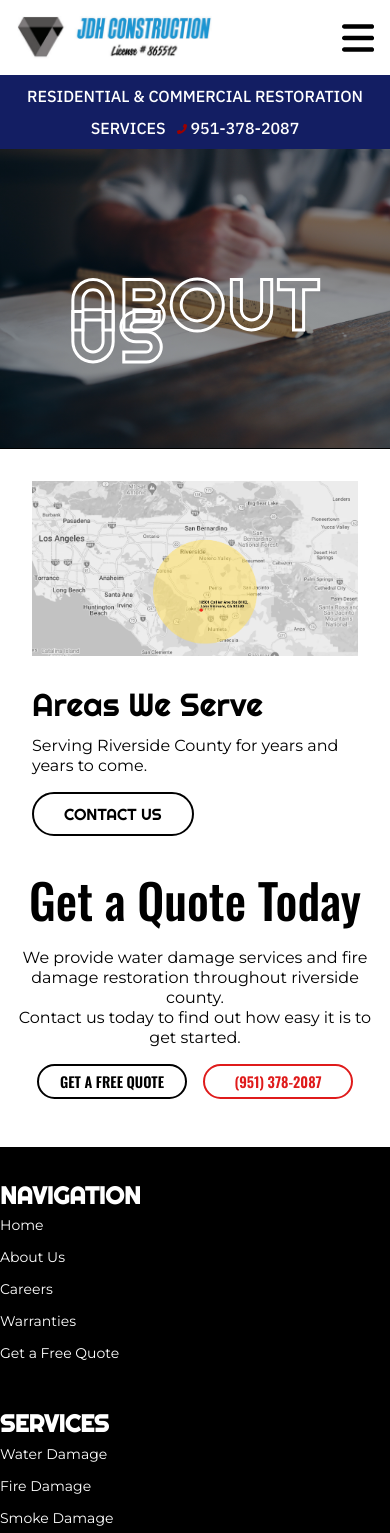
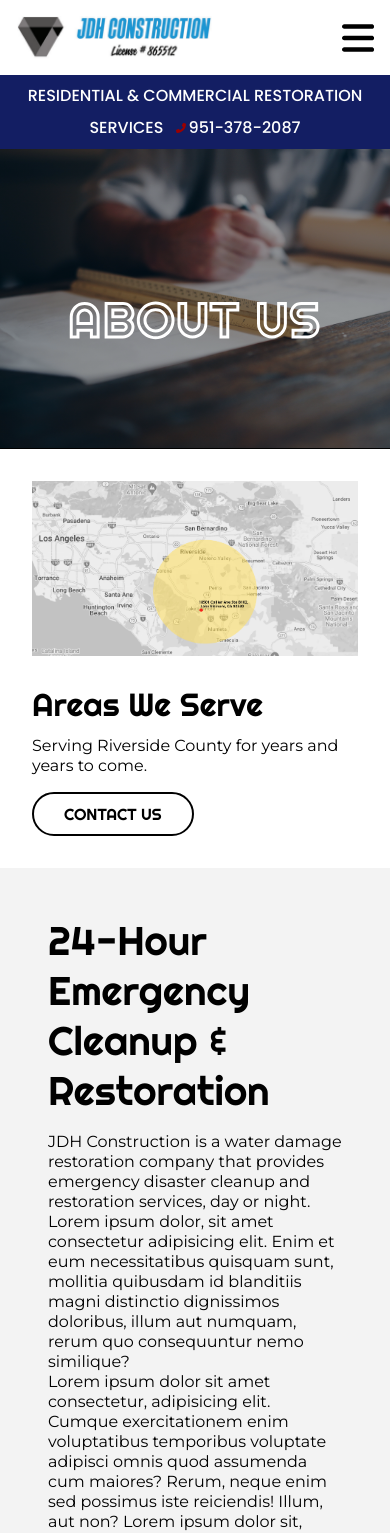
Before and after one commit to khale913/new-JDHconstruction, an Angular app: page /about in a window 390 px wide. Shown: the top 1533 px of the page. Built offline with nearby package versions, Linux system fonts and the light colour scheme.

Commit message:
about page

```diff
--- a/src/app/about-us/about-us.component.html
+++ b/src/app/about-us/about-us.component.html
@@ -17,5 +17,19 @@
     </div>
   </div>
 </div>
+
+<div class="work-container">
+  <h2>24-Hour Emergency Cleanup & Restoration</h2>
+  <p>JDH Construction is a water damage restoration company that provides emergency disaster cleanup and restoration
+    services, day or night. Lorem ipsum dolor, sit amet consectetur adipisicing elit. Enim et eum necessitatibus
+    quisquam sunt, mollitia quibusdam id blanditiis magni distinctio dignissimos doloribus, illum aut numquam, rerum quo
+    consequuntur nemo similique?
+  </p>
+  <p>Lorem ipsum dolor sit amet consectetur, adipisicing elit. Cumque exercitationem enim voluptatibus temporibus
+    voluptate adipisci omnis quod assumenda cum maiores? Rerum, neque enim sed possimus iste reiciendis! Illum, aut non?
+    Lorem ipsum dolor sit, amet consectetur adipisicing elit. Tenetur, natus. Autem labore et recusandae impedit facilis
+    harum temporibus dolor minus fuga dicta eligendi modi soluta error eos, accusamus veniam? Ipsam.</p>
+</div>
+
 <app-quote-box></app-quote-box>
 <!-- <img src="../../assets/images/mapimage.png" alt=""> -->
--- a/src/app/about-us/about-us.component.scss
+++ b/src/app/about-us/about-us.component.scss
@@ -24,6 +24,9 @@
 .text {
   position: absolute;
   color: red;
+  width: 100%;
+  text-align: center;
+  justify-content: center;
   top: 60%;
   left: 50%;
   transform: translate(-50%, -50%);
@@ -99,6 +102,37 @@
   transition-delay: .1s;
 }
 
+.work-container {
+  background-color: rgb(243,243,243);
+  padding: 3rem;
+}
+
+.work-container h2 {
+  font-size: 3rem;
+  font-family: 'Righteous', cursive;
+  margin-bottom: 2rem;
+}
+
+.work-container p {
+  font-size: 1.1rem;
+  line-height: 25px;
+  margin: 0 8rem 0 0;
+  font-family: 'Montserrat', sans-serif;
+}
+
+@media screen and (max-width: 1080px) {
+  .work-container h2 {
+    line-height: 50px;
+  }
+
+  .work-container p {
+    font-size: 1.1rem;
+    line-height: 25px;
+    margin: 0 8rem 0 0;
+    font-family: 'Montserrat', sans-serif;
+  }
+}
+
 @media screen and (max-width: 750px) {
 .areas-container {
   flex-direction: column;
@@ -123,4 +157,21 @@
 .areas-container {
   margin: 2rem;
 }
+
+.work-container h2 {
+  font-size: 2.5rem;
+  margin-bottom: 1rem;
 }
+
+.work-container p {
+  font-size: 1rem;
+  line-height: 20px;
+  margin: 0 0rem 0 0;
+}
+}
+
+@media screen and (max-width: 400px) {
+.top-header {
+  font-size: 3rem;
+}
+}
--- a/src/app/app.component.html
+++ b/src/app/app.component.html
@@ -12,6 +12,10 @@
 <link
   href="https://fonts.googleapis.com/css2?family=Montserrat:ital,wght@0,400;0,500;1,400;1,500&family=Righteous&display=swap"
   rel="stylesheet">
+<link rel="preconnect" href="https://fonts.googleapis.com">
+<link rel="preconnect" href="https://fonts.gstatic.com" crossorigin>
+<link href="https://fonts.googleapis.com/css2?family=Poppins:wght@100;200;300;400;500;600;700;800&display=swap"
+  rel="stylesheet">
 <app-header></app-header>
 <router-outlet></router-outlet>
 <app-footer></app-footer>
--- a/src/app/header/header.component.scss
+++ b/src/app/header/header.component.scss
@@ -20,7 +20,7 @@
   padding: .3rem 0;
   color: white;
   margin: 0;
-  font-family: 'IBM Plex Sans', sans-serif;
+  font-family: 'Poppins', sans-serif;
 }
 
 .phone-icon {
@@ -57,7 +57,7 @@
 }
 
 .email-box h2 {
-  font-family: 'IBM Plex Sans', sans-serif;
+  font-family: 'Poppins', sans-serif;
   font-weight: 600;
   font-size: 1rem;
   margin: 0;
@@ -110,16 +110,15 @@
   margin: 0 10px;
   text-decoration: none;
   font-size: 16px;
-  font-family: 'IBM Plex Sans', sans-serif;
+  font-family: 'Poppins', sans-serif;
   font-weight: 600;
   white-space: nowrap;
 }
 
 .nav-btn:hover {
-
+  color:  rgb(230, 0, 0);
   transition: .2s;
-  transition-delay: .1s;
-  border-bottom: 2px solid rgb(230, 0, 0);
+  // border-bottom: 2px solid rgb(230, 0, 0);
 }
 
 /* Dropdown container - needed to position the dropdown content */
@@ -132,7 +131,7 @@
 /* Style the dropdown button to fit inside the topnav */
 .dropdown .dropbtn {
   font-size: 16px;
-  font-family: 'IBM Plex Sans', sans-serif;
+  font-family: 'Poppins', sans-serif;
   font-weight: 600;
   border: none;
   white-space: nowrap;
@@ -145,6 +144,8 @@
   font-family: inherit;
   margin: 0;
 }
+
+
 
 /* Style the dropdown content (hidden by default) */
 .dropdown-content {
@@ -177,6 +178,8 @@
 .topnav a:hover, .dropdown:hover .dropbtn {
   // background-color: #555;
   // color: white;
+  transition: .2s;
+  color:red;
 }
 
 /* Add a grey background to dropdown links on hover */
--- a/src/app/home/home.component.html
+++ b/src/app/home/home.component.html
@@ -11,10 +11,10 @@
   <div class="text">
     <div class="decor-line"></div>
     <div class="text-container">
-      <h2 class="main-text margin-bot colored-text">DAY OR NIGHT</h2>
-      <h2 class="main-text colored-text margin-bot">FIRE WATER & MOLD</h2>
-      <h2 class="main-text colored-text">RESTORATION SERVICES</h2>
-      <h2 class="subtext">24/7 FIRE WATER & MOLD CLEANUP</h2>
+      <h1 class="main-text margin-bot colored-text">DAY OR NIGHT</h1>
+      <h1 class="main-text colored-text margin-bot">FIRE WATER & MOLD</h1>
+      <h1 class="main-text colored-text">RESTORATION SERVICES</h1>
+      <h1 class="subtext">24/7 FIRE WATER & MOLD CLEANUP</h1>
       <div class="button-container">
         <button class="contact-btn">CONTACT US</button>
         <button class="about-btn">ABOUT US</button>
@@ -31,8 +31,8 @@
     <div class="what-header">
       <h2 class="what-head">What We Do</h2>
       <div class="horizontal-line"></div>
-      <h2 class="what-subhead">We provide 24/7 Water Fire & Mold emergency disaster cleanup and restoration services.
-      </h2>
+      <h1 class="what-subhead">We provide 24/7 Water Fire & Mold emergency disaster cleanup and restoration services.
+      </h1>
     </div>
     <div class="what-paragraph">
       <p class="informational-text">Lorem ipsum dolor sit amet consectetur adipisicing elit. Aliquid ut voluptatum
@@ -54,8 +54,8 @@
   <div class="servicesText">
     <div class="servicesText-container">
       <h2 class="services-main-text">Our Services</h2>
-      <p class="services-main-subtext margin-bot">Restoration services for property owners who experience large-scale
-        property damage.</p>
+      <h1 class="services-main-subtext margin-bot">Restoration services for property owners who experience large-scale
+        property damage.</h1>
       <div class="services-box-container space-bot">
         <div class="services-box">
           <div class="box-img fire"></div>
--- a/src/app/home/home.component.scss
+++ b/src/app/home/home.component.scss
@@ -23,7 +23,7 @@
   padding: .3rem 0;
   color: white;
   margin: 0;
-  font-family: 'IBM Plex Sans', sans-serif;
+  font-family: 'Poppins', sans-serif;
 }
 
 .phone-icon {
--- a/src/app/services/quote-box/quote-box.component.scss
+++ b/src/app/services/quote-box/quote-box.component.scss
@@ -122,3 +122,18 @@
 }
 
 }
+
+@media screen and (max-width: 350px) {
+  .contact-us-btn{
+    font-size: .9rem;
+    min-width: 120px;
+    padding: 5px 20px;
+    margin-right: 1rem;
+  }
+
+  .phone-btn{
+    font-size: .9rem;
+    min-width: 120px;
+    padding: 5px 20px;
+  }
+}
```
